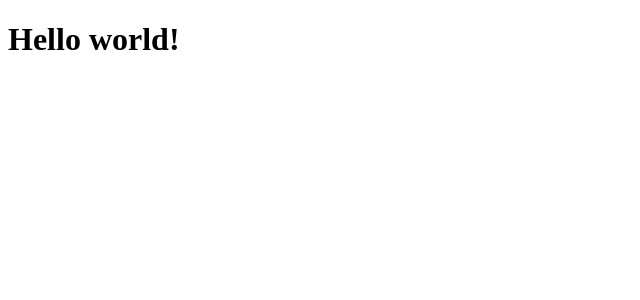
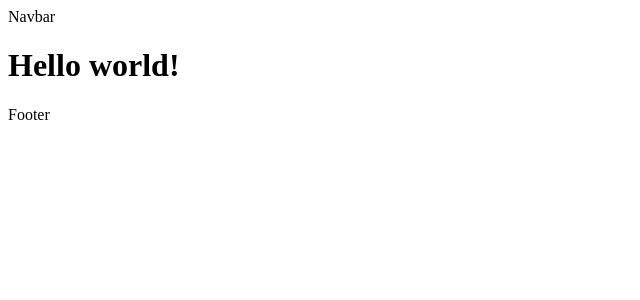
Before and after one commit to YagneshP/byssi, a Next.js app: page / in a window 1280 px wide. Shown: the top 300 px of the page, without its empty margins (0-640 px from the left). Built offline with nearby package versions, Linux system fonts and the light colour scheme.

Commit message:
Add layout component

```diff
--- /dev/null
+++ b/component/Footer/index.js
@@ -0,0 +1,7 @@
+import React from "react";
+
+const Footer = () => {
+  return <footer>Footer</footer>;
+};
+
+export default Footer;
--- /dev/null
+++ b/component/Layout.js
@@ -0,0 +1,15 @@
+import React from "react";
+import Footer from "./Footer";
+import Navbar from "./Navbar";
+
+const Layout = ({ children }) => {
+  return (
+    <>
+      <Navbar />
+      <main>{children}</main>
+      <Footer />
+    </>
+  );
+};
+
+export default Layout;
--- /dev/null
+++ b/component/Navbar/index.js
@@ -0,0 +1,7 @@
+import React from "react";
+
+const Navbar = () => {
+  return <nav>Navbar</nav>;
+};
+
+export default Navbar;
--- /dev/null
+++ b/pages/_app.js
@@ -0,0 +1,11 @@
+import React from "react";
+import Layout from "../component/Layout";
+const MyApp = ({ Component, pageProps }) => {
+  return (
+    <Layout>
+      <Component {...pageProps} />
+    </Layout>
+  );
+};
+
+export default MyApp;
```
